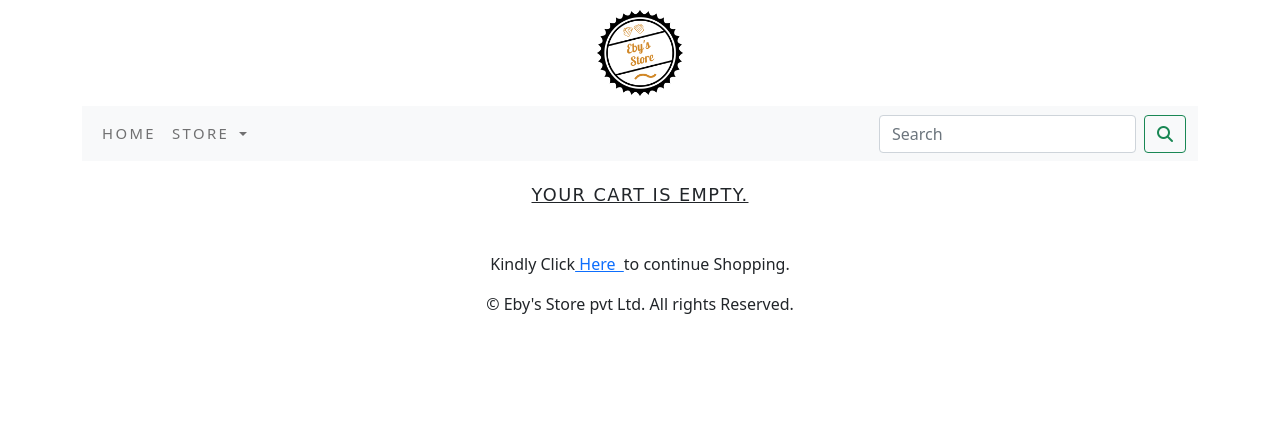
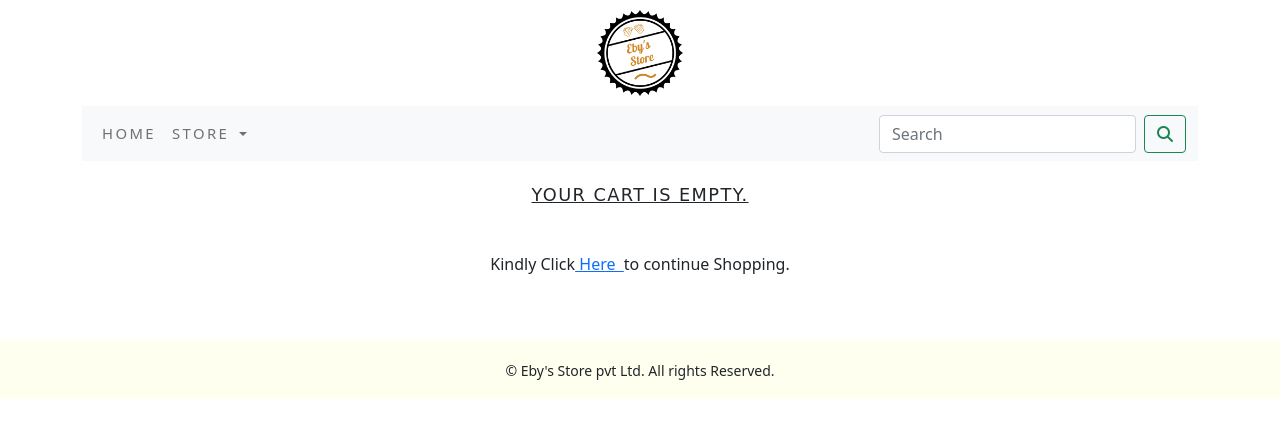
Before and after one commit to Ebyprogramz/grocerystore, a Django app: page /cart/ in a window 1280 px wide. Shown: the top 438 px of the page. Run offline with Django 3.2, Linux system fonts and the light colour scheme; data comes from the database, SQL or seed files in the repository; some libraries are stand-ins or nearby versions.

Commit message:
Update footer.html

```diff
--- a/ecommerceproject/Template/footer.html
+++ b/ecommerceproject/Template/footer.html
@@ -1,4 +1,5 @@
-<div class="footer navbar-fixed bottom foot-change check">
+<br>
+<div class="footer navbar-fixed bottom my_footer" id="place">
 
     <p class="text-center">&copy; Eby's Store pvt Ltd. All rights Reserved.</p>
 </div>
```
